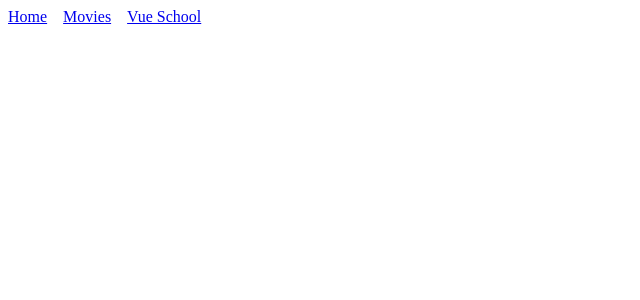
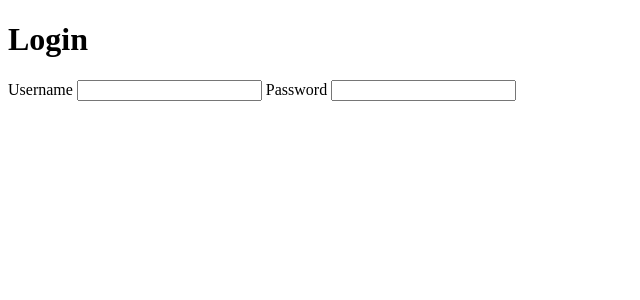
Before and after one commit to Coffeholic404/vueSchool_nuxt_fundamentals, a Nuxt app: page /logIn in a window 1280 px wide. Shown: the top 300 px of the page, without its empty margins (0-640 px from the left). Built offline with nearby package versions, Linux system fonts and the light colour scheme.

Commit message:
Create Flexible Custom Layouts

```diff
--- a/app.vue
+++ b/app.vue
@@ -8,11 +8,8 @@
 </script>
 <template>
   <div>
-    <nav style="display: flex; gap: 1rem;">
-      <NuxtLink to="/">Home</NuxtLink>
-      <NuxtLink to="/movies">Movies</NuxtLink>
-      <NuxtLink to="https://vueschool.io">Vue School</NuxtLink>
-    </nav>
+    <NuxtLayout>
     <NuxtPage />
+  </NuxtLayout>
   </div>
 </template>
--- /dev/null
+++ b/layouts/default.vue
@@ -0,0 +1,16 @@
+<template>
+    <nav style="display: flex; gap: 1rem;">
+      <NuxtLink to="/">Home</NuxtLink>
+      <NuxtLink to="/movies">Movies</NuxtLink>
+      <NuxtLink to="https://vueschool.io">Vue School</NuxtLink>
+    </nav>
+        <slot></slot>
+</template>
+
+<script setup lang="ts">
+
+</script>
+
+<style scoped>
+
+</style>
--- /dev/null
+++ b/pages/logIn.vue
@@ -0,0 +1,23 @@
+<template>
+    <form>
+        <h1>Login</h1>
+        <label>
+            Username
+            <input type="text">
+        </label>
+        <label>
+            Password
+            <input type="password">
+        </label>
+    </form>
+</template>
+
+<script setup>
+definePageMeta({
+    layout: "plain"
+})
+</script>
+
+<style lang="scss" scoped>
+
+</style>
--- a/pages/movies/[id].vue
+++ b/pages/movies/[id].vue
@@ -9,7 +9,7 @@
 <script setup>
 const route = useRoute()
 const {data: movie} = await useFetch((`http://www.omdbapi.com/?apikey=9357a82d&i=${route.params.id}`), {
-    pick: ["Plot", "Title", "Error"],
+    pick: ["Plot", "Title", "Error", "Poster"],
     key: `/movies/${route.params.id}`,
 });
 if(movie.value.Error === "Incorrect IMDB ID"){
```
Also changed, not shown: layouts/plain.vue (added, +11 -0 lines).
